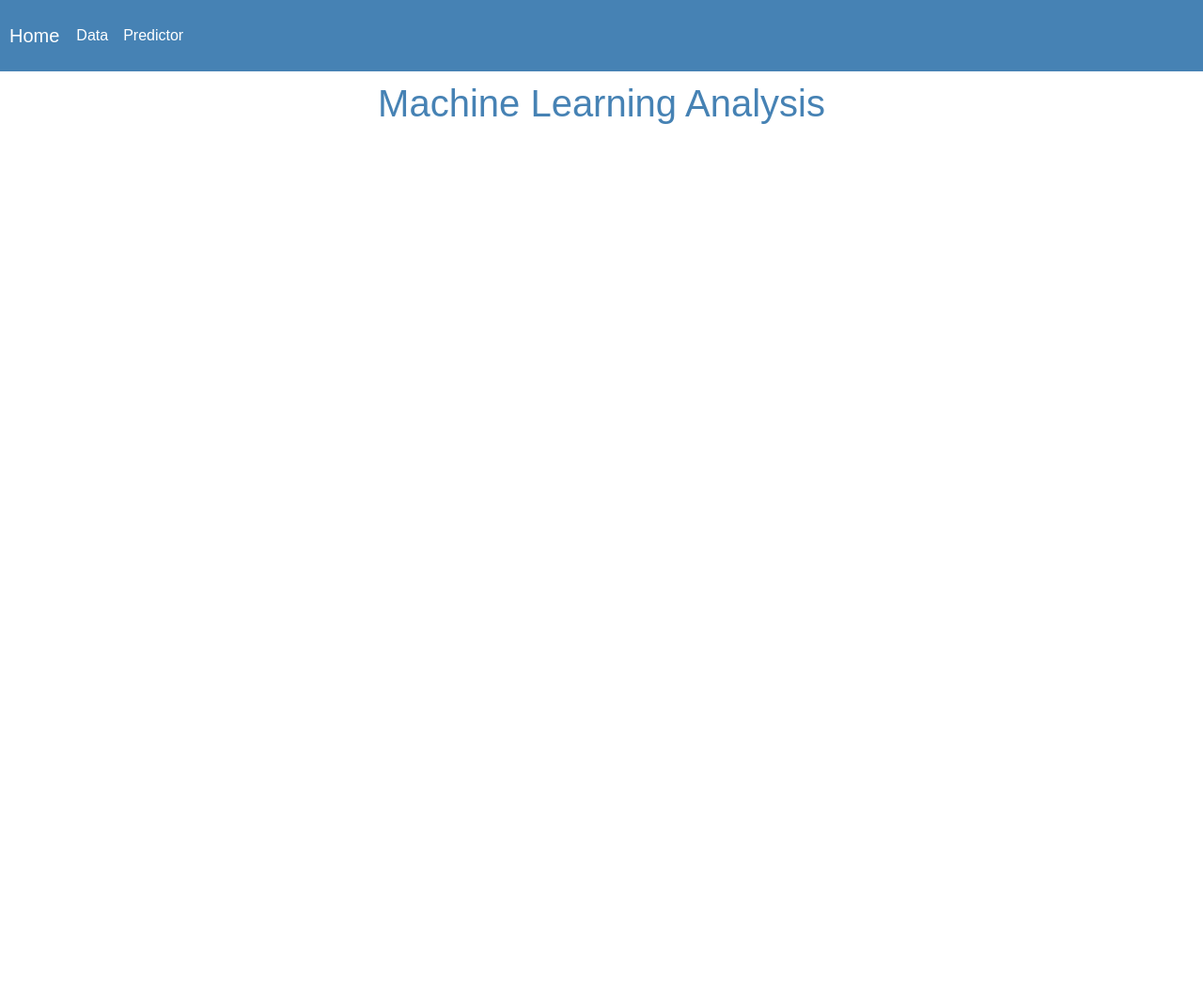
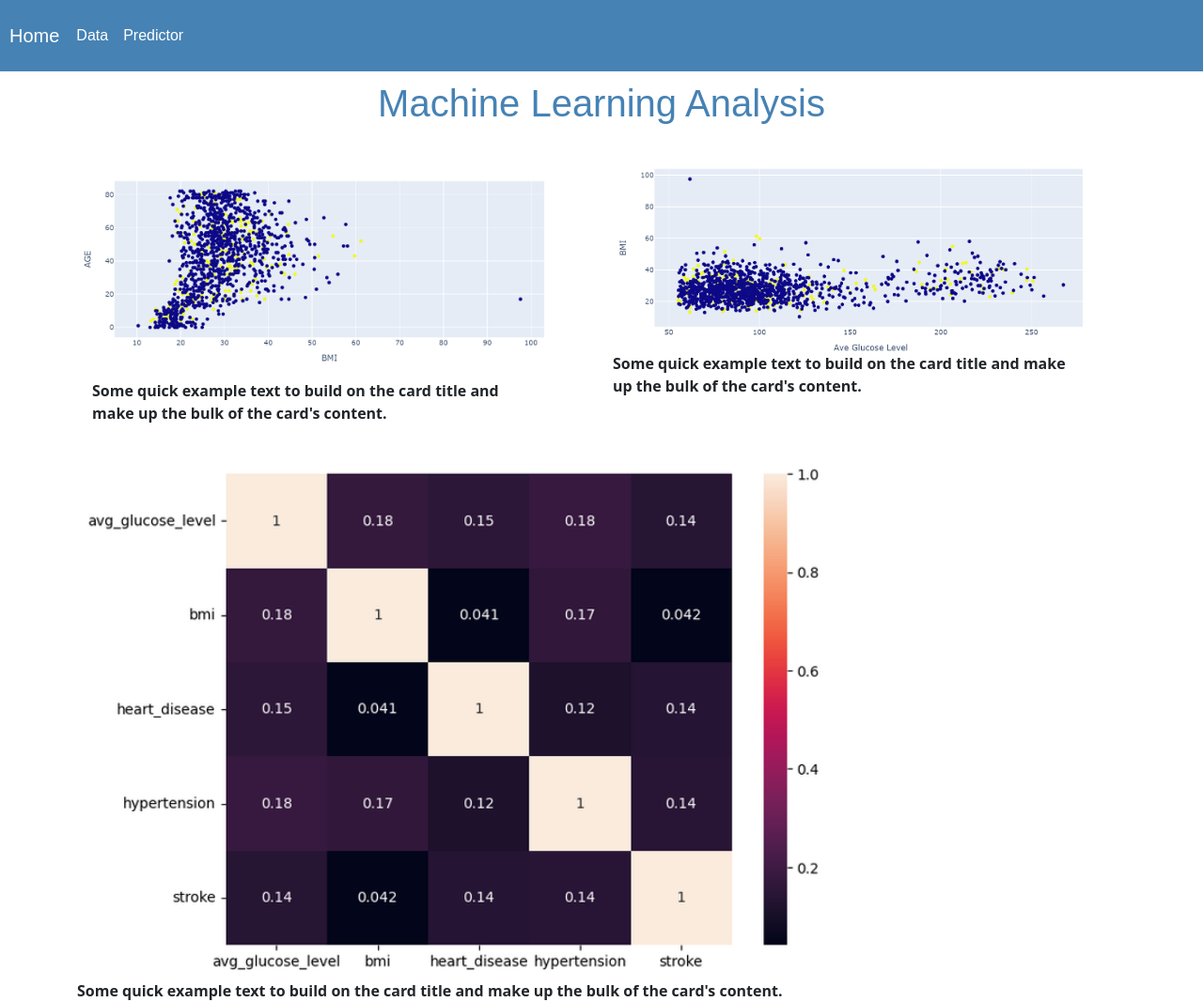
Before and after one commit to Kpfloogs/Team_3_Project_4, a Flask app: page / in a window 1280 px wide. Shown: the whole page at 94% size. Before the commit the page ends 132 px from the top, so only its background shows below. Run offline with Flask 2, Linux system fonts and the light colour scheme; parts of the project's set-up code (start-up, migrations or seed data) failed here and were passed over; some libraries are stand-ins or nearby versions.

Commit message:
pushing almost complete website code

```diff
--- a/app.py
+++ b/app.py
@@ -57,7 +57,7 @@ def data_page():
 
 @app.route('/predictor')
 def predict_page():
-    return render_template('predictor.html')
+    return render_template('predictor.html', prediction_text="")
 
 @app.route('/predict',methods=['GET', 'POST'])
 def predict():
@@ -118,6 +118,7 @@ def predict():
             prediction = "No Stroke Risk"
         else:
             prediction = "Stroke Risk Possible"
+        print(prediction)
 
         return render_template('predictor.html', prediction_text="Stroke Prediction is: {}".format(prediction))
 
--- a/static/style.css
+++ b/static/style.css
@@ -45,3 +45,27 @@ p {
     width: 450px;
     margin: auto;
 }
+
+.card {
+    width: 500px;
+    margin-bottom: 20px;
+    margin-top: 20px;
+    padding-top: 10px;
+    border: none;
+}
+
+.card2 {
+    width: 500px;
+    margin-bottom: 20px;
+    margin-top: 20px;
+    padding-top: 10px
+}
+
+.card3 {
+    width: 800px;
+}
+
+h6 {
+    margin: 20px;
+    font-weight: normal;
+}
--- a/templates/index.html
+++ b/templates/index.html
@@ -19,16 +19,31 @@
           </div>
         </div>
         <div class="row">
-          <div class="col-5">
-            <div id="bar"></div>
+          <div class="col-6">
+            <div class="card">
+              <img src="../static/images/bmi.png" class="card-img-top" alt="bmi by age plot">
+              <div class="card-body">
+                <p class="card-text">Some quick example text to build on the card title and make up the bulk of the card's content.</p>
+              </div>
+            </div>
           </div>
-          <div class="col-5">
-            <div id="gauge"></div>
+          <div class="col-6">
+            <div class="card2">
+              <img src="../static/images/glucose.png" class="card-img-top" alt="glucose by bmi plot">
+              <div class="card-body">
+                <p class="card-text">Some quick example text to build on the card title and make up the bulk of the card's content.</p>
+              </div>
+            </div>
           </div>
         </div>
         <div class="row">
           <div class="col-12">
-            <div id="bubble"></div>
+            <div class="card3">
+              <img src="../static/images/correlation.png" class="card-img-top" alt="correlation of features">
+              <div class="card-body">
+                <p class="card-text">Some quick example text to build on the card title and make up the bulk of the card's content.</p>
+              </div>
+            </div>
           </div>
         </div>
       </div>
@@ -38,8 +53,6 @@
 <script src="https://cdn.jsdelivr.net/npm/@popperjs/core@2.11.6/dist/umd/popper.min.js" integrity="sha384-oBqDVmMz9ATKxIep9tiCxS/Z9fNfEXiDAYTujMAeBAsjFuCZSmKbSSUnQlmh/jp3" crossorigin="anonymous"></script>
 <script src="https://cdn.jsdelivr.net/npm/bootstrap@5.3.0-alpha1/dist/js/bootstrap.min.js" integrity="sha384-mQ93GR66B00ZXjt0YO5KlohRA5SY2XofN4zfuZxLkoj1gXtW8ANNCe9d5Y3eG5eD" crossorigin="anonymous"></script>
 <script src="https://d3js.org/d3.v5.min.js"></script>
-<script src="https://cdn.plot.ly/plotly-latest.min.js"></script>
-<script src="../static/logic.js"></script>
 
 </body>
 </html>
```
Also changed, not shown: templates/predictor.html (+18 -33 lines), static/images/bmi.png (added), static/images/correlation.png (added), static/images/glucose.png (added).
